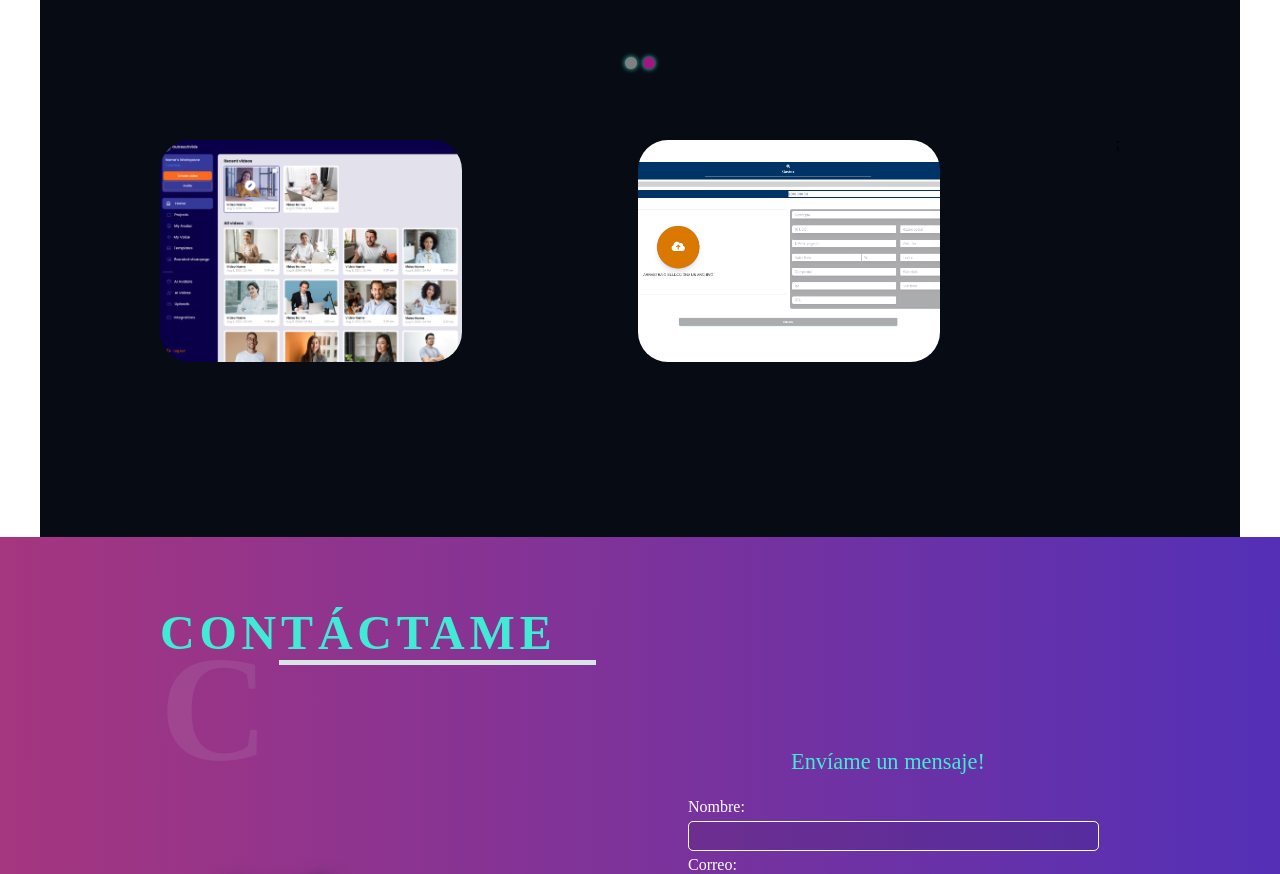
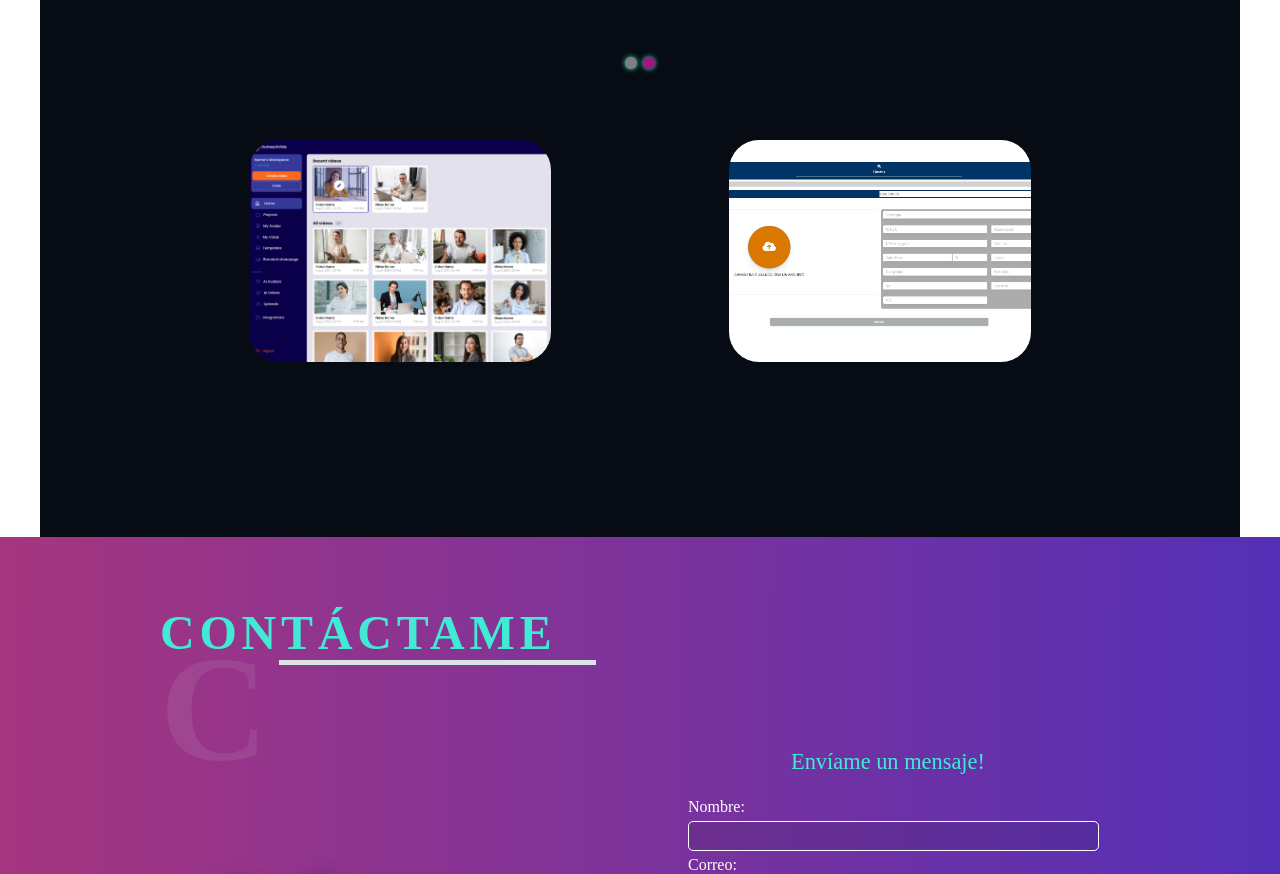
Before and after one commit to XCODE89/XCODE89, a React (Create React App) app in the folder portfolio/: page / in a window 1280 px wide. Shown: the part 2860-3734 px from the top of the page. Built offline with nearby package versions, Linux system fonts and the light colour scheme; some icons are missing.

Commit message:
+ Project detail

```diff
--- a/portfolio/src/components/Proyects/projectCard.jsx
+++ b/portfolio/src/components/Proyects/projectCard.jsx
@@ -1,7 +1,6 @@
 import { Link } from "react-router-dom";
 import style from "./projectCard.module.css"
 const OneProject = ({ description, photo, name, tecnologies }) => {
-    console.log("uno", photo, name, description, tecnologies)
    return(
     <div className={style.cardContainer}>
         <div className={style.proj_imgbx}>
--- a/portfolio/src/components/Proyects/projectInfo.jsx
+++ b/portfolio/src/components/Proyects/projectInfo.jsx
@@ -45,8 +45,6 @@ const ProjectInfo = () => {
             <section className={style.item_card_details}>
               <div className={style.bio_block}>
                 <h2 className={style.title}>{project.name}</h2>
-              </div>
-              <div>
                 <p className={style.bio_text}>
                   {project.description}
                 </p>
--- a/portfolio/src/components/Proyects/projectInfo.module.css
+++ b/portfolio/src/components/Proyects/projectInfo.module.css
@@ -100,6 +100,11 @@
 	object-fit: contain;
 	object-position: top;
 	height: 100%;
+}
+
+.bio_block {
+	display: flex;
+	flex-direction: column;
 }
 
 .title {
--- a/portfolio/src/components/Proyects/projects.jsx
+++ b/portfolio/src/components/Proyects/projects.jsx
@@ -20,7 +20,7 @@ const Proyects = () => {
                         {...project}
                         />
                     )
-                })};
+                })}
             </div>
 
         </div>
--- a/portfolio/src/components/Proyects/projects.module.css
+++ b/portfolio/src/components/Proyects/projects.module.css
@@ -12,7 +12,7 @@
 
 .cardsContainer {
     display: flex;
-    justify-content: space-between;
+    justify-content: space-around;
     flex-wrap: wrap;
     width: 80%;
     margin: 50px 0;
```
